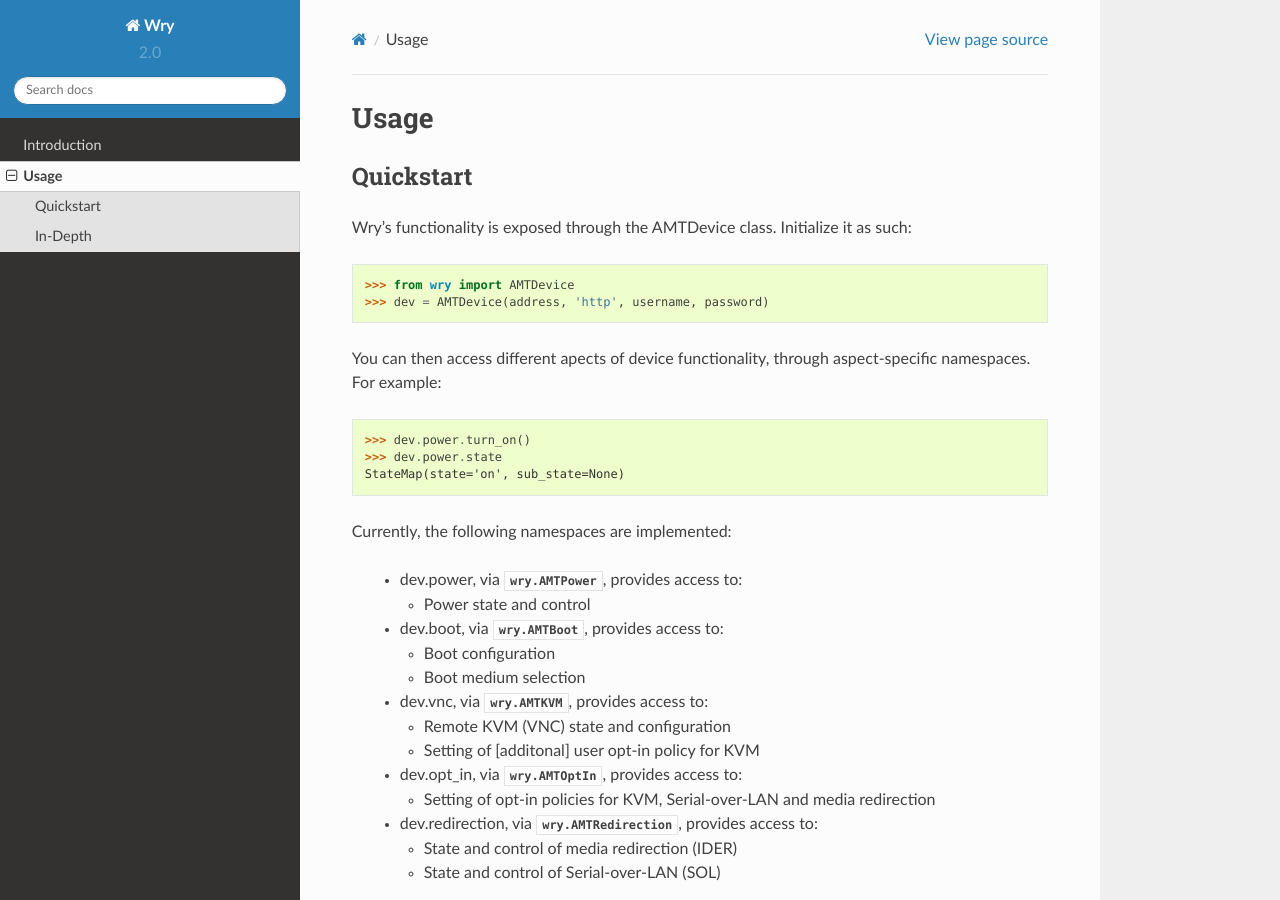
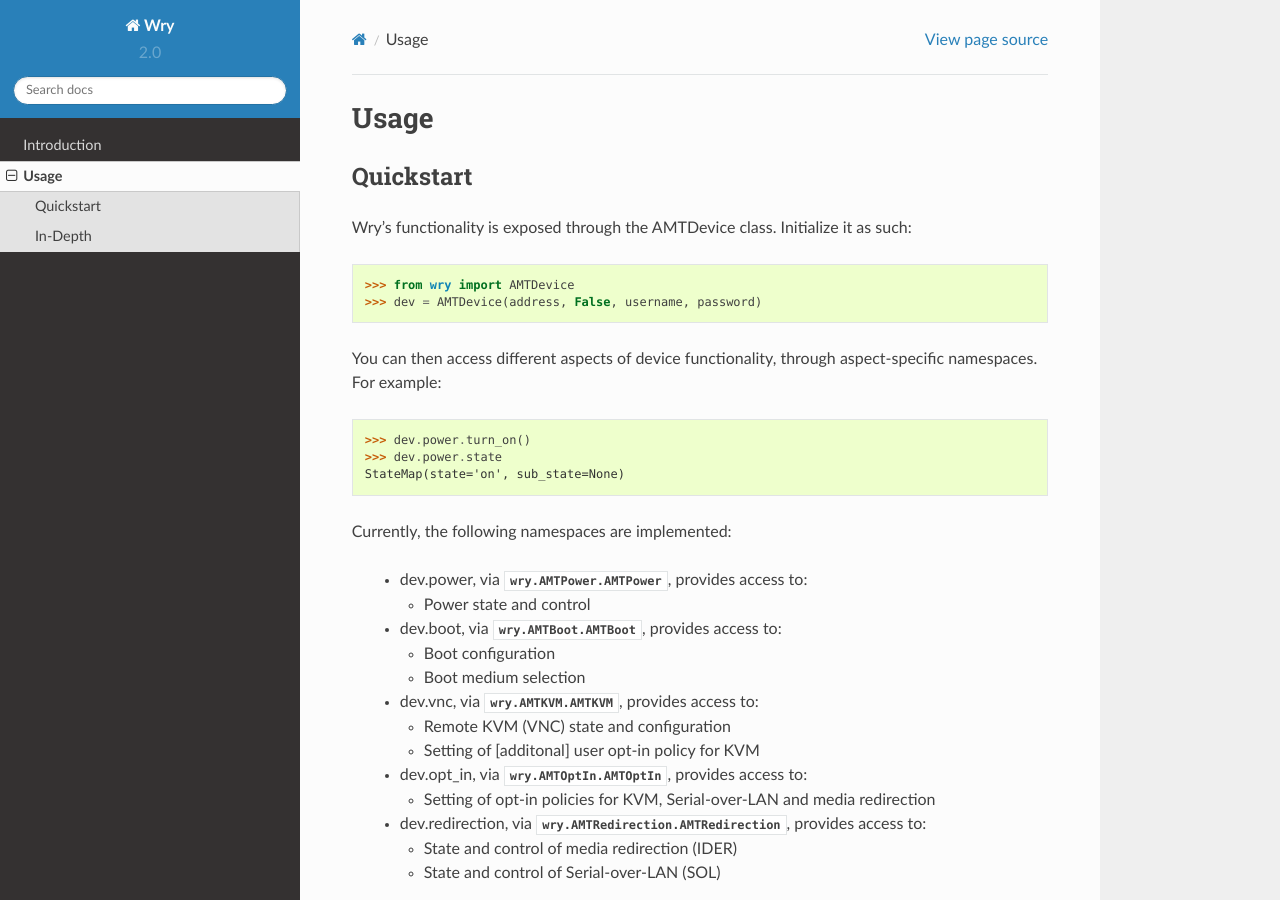
Before and after one commit to ocadotechnology/wry, a Sphinx documentation site: the page built from docs/usage.rst, in a window 1280 px wide and 900 px high. Built offline with Sphinx 7.4.7 and the Read the Docs theme 2.0.0, drawn with Linux system fonts in a browser that asks for light colours; some of the changed text lies outside the part shown.

Commit message:
Update documentation

```diff
--- a/docs/conf.py
+++ b/docs/conf.py
@@ -63,7 +63,7 @@
 
 # General information about the project.
 project = u'Wry'
-copyright = u'2015, Ocado Technology'
+copyright = u'2015-2018, Ocado Technology Ltd'
 
 # The version info for the project you're documenting, acts as replacement for
 # |version| and |release|, also used in various other places throughout the
@@ -288,9 +288,9 @@
 
 # Bibliographic Dublin Core info.
 epub_title = u'Wry'
-epub_author = u'Ocado Technology'
-epub_publisher = u'Ocado Technology'
-epub_copyright = u'2015, Ocado Technology'
+epub_author = u'Ocado Technology Ltd'
+epub_publisher = u'Ocado Technology Ltd'
+epub_copyright = u'2015-2018, Ocado Technology Ltd'
 
 # The basename for the epub file. It defaults to the project name.
 #epub_basename = u'Wry'
--- a/docs/introduction.rst
+++ b/docs/introduction.rst
@@ -14,7 +14,7 @@
 ++++++
 Wry is in the early stages of development, and the interfaces it exposes may change as a result. Issues and pull requests are more than welcome.
 
-Wry currently supports only Python 2.7. There are no philosophical reasons for this; it simply matches our target environment. Patches to support other platforms are welcome.
+Wry currently supports Python 2.7 and 3.5, it may well work with other versions.
 
 Compatibility
 +++++++++++++
@@ -28,4 +28,4 @@
 License
 +++++++
 
-Apache. (C) 2015-2017 Ocado Innovation Ltd. Please see the :download:`LICENSE <../LICENSE>` and :download:`NOTICE <../NOTICE>` files.
+Apache. (C) 2015-2018, Ocado Technology Ltd. Please see the :download:`LICENSE <../LICENSE>` and :download:`NOTICE <../NOTICE>` files.
--- a/docs/quickstart.rst
+++ b/docs/quickstart.rst
@@ -3,9 +3,9 @@
 .. code:: python
 
     >>> from wry import AMTDevice
-    >>> dev = AMTDevice(address, 'http', username, password)
+    >>> dev = AMTDevice(address, False, username, password)
 
-You can then access different apects of device functionality, through aspect-specific namespaces. For example:
+You can then access different aspects of device functionality, through aspect-specific namespaces. For example:
 
 .. code:: python
 
@@ -15,25 +15,25 @@
 
 Currently, the following namespaces are implemented:
 
-    - dev.power, via :class:`wry.AMTPower`, provides access to:
+    - dev.power, via :class:`wry.AMTPower.AMTPower`, provides access to:
 
       - Power state and control
 
-    - dev.boot, via :class:`wry.AMTBoot`, provides access to:
+    - dev.boot, via :class:`wry.AMTBoot.AMTBoot`, provides access to:
 
       - Boot configuration
       - Boot medium selection
 
-    - dev.vnc, via :class:`wry.AMTKVM`, provides access to:
+    - dev.vnc, via :class:`wry.AMTKVM.AMTKVM`, provides access to:
 
       - Remote KVM (VNC) state and configuration
       - Setting of [additonal] user opt-in policy for KVM
 
-    - dev.opt_in, via :class:`wry.AMTOptIn`, provides access to:
+    - dev.opt_in, via :class:`wry.AMTOptIn.AMTOptIn`, provides access to:
 
       - Setting of opt-in policies for KVM, Serial-over-LAN and media redirection
 
-    - dev.redirection, via :class:`wry.AMTRedirection`, provides access to:
+    - dev.redirection, via :class:`wry.AMTRedirection.AMTRedirection`, provides access to:
 
       - State and control of media redirection (IDER)
       - State and control of Serial-over-LAN (SOL)
--- a/docs/usage.rst
+++ b/docs/usage.rst
@@ -11,29 +11,29 @@
 
 As well as the above, the AMTDevice class provides more genearlized/low-level functionality.
 
-.. autoclass:: wry.AMTDevice
+.. autoclass:: wry.AMTDevice.AMTDevice
     :members:
 
-.. autoclass:: wry.AMTPower
+.. autoclass:: wry.AMTPower.AMTPower
     :members:
 
-.. autoclass:: wry.AMTKVM
+.. autoclass:: wry.AMTKVM.AMTKVM
     :members:
 
-.. autoclass:: wry.AMTBoot
+.. autoclass:: wry.AMTBoot.AMTBoot
     :members:
 
-.. autoclass:: wry.AMTOptIn
+.. autoclass:: wry.AMTOptIn.AMTOptIn
     :members:
 
-.. autoclass:: wry.AMTRedirection
+.. autoclass:: wry.AMTRedirection.AMTRedirection
     :members:
 
-.. .. automodule:: wry.wsmanResource
+.. automodule:: wry.WryDict
     :members:
 
-.. .. automodule:: wry.wsmanModule
+.. automodule:: wry.wsmanResource
     :members:
 
-.. .. automodule:: wry.wsmanData
+.. automodule:: wry.wsmanModule
     :members:
```
Also changed, not shown: docs/index.rst (+20 -1 lines), 1 other file.
